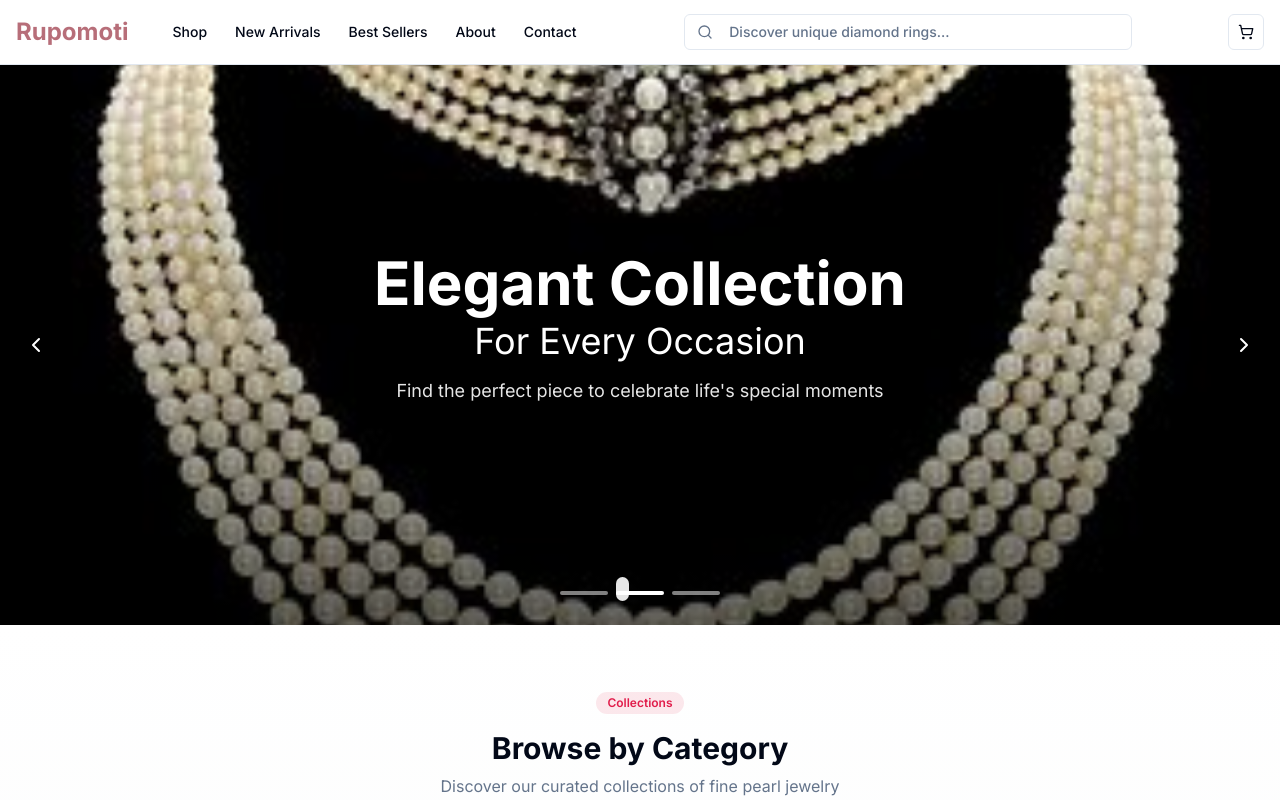
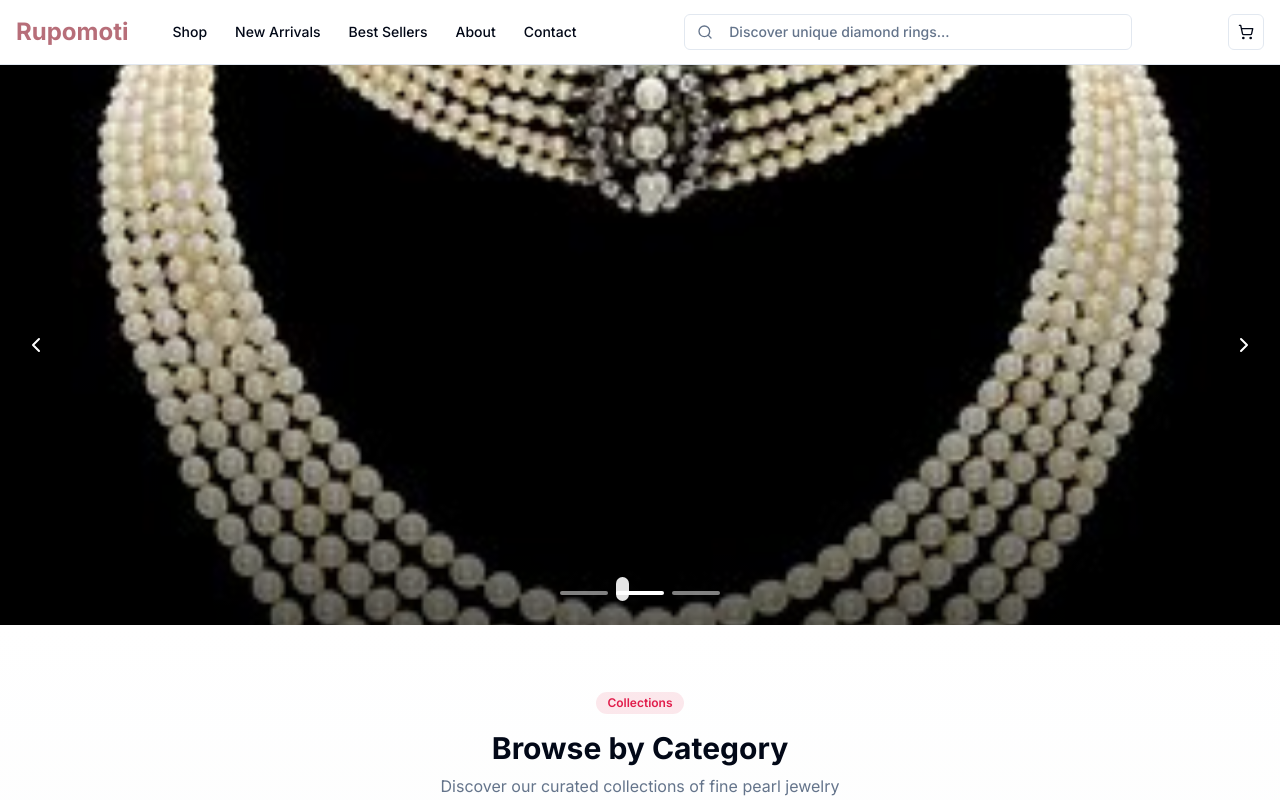
Before and after one commit to ahsanhabibakik/rupomoti, a Next.js app: page / in a window 1280 px wide. Shown: the top 800 px of the page. Built offline with nearby package versions, Linux system fonts and the light colour scheme.

Commit message:
slider text remove

```diff
--- a/src/components/hero/HeroSlider.tsx
+++ b/src/components/hero/HeroSlider.tsx
@@ -6,22 +6,13 @@ import { ChevronLeft, ChevronRight } from 'lucide-react'
 
 const slides = [
   {
-    image: '/images/pearl/jewelery1.jpeg',
-    title: 'Discover the Timeless',
-    subtitle: 'Beauty of Pearls',
-    description: 'Exquisite jewelry pieces that tell your unique story, crafted with the finest pearls'
+    image: '/images/pearl/jewelery1.jpeg'
   },
   {
-    image: '/images/pearl/jewelery2.jpeg',
-    title: 'Elegant Collection',
-    subtitle: 'For Every Occasion',
-    description: 'Find the perfect piece to celebrate life\'s special moments'
+    image: '/images/pearl/jewelery2.jpeg'
   },
   {
-    image: '/images/pearl/jewelery3.jpeg',
-    title: 'Handcrafted',
-    subtitle: 'With Love',
-    description: 'Each piece is carefully crafted to bring out the natural beauty of pearls'
+    image: '/images/pearl/jewelery3.jpeg'
   }
 ]
 
```
